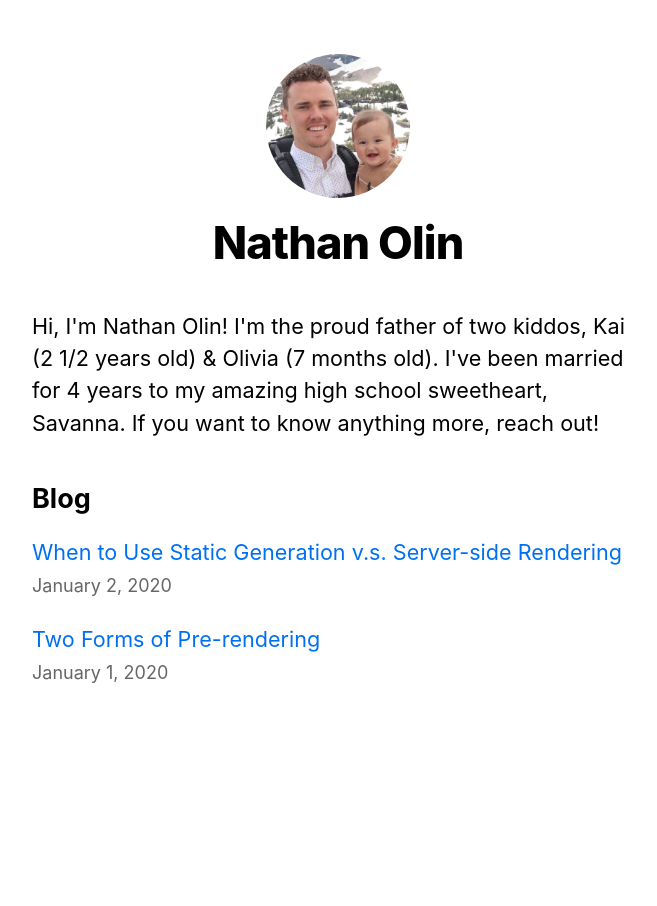
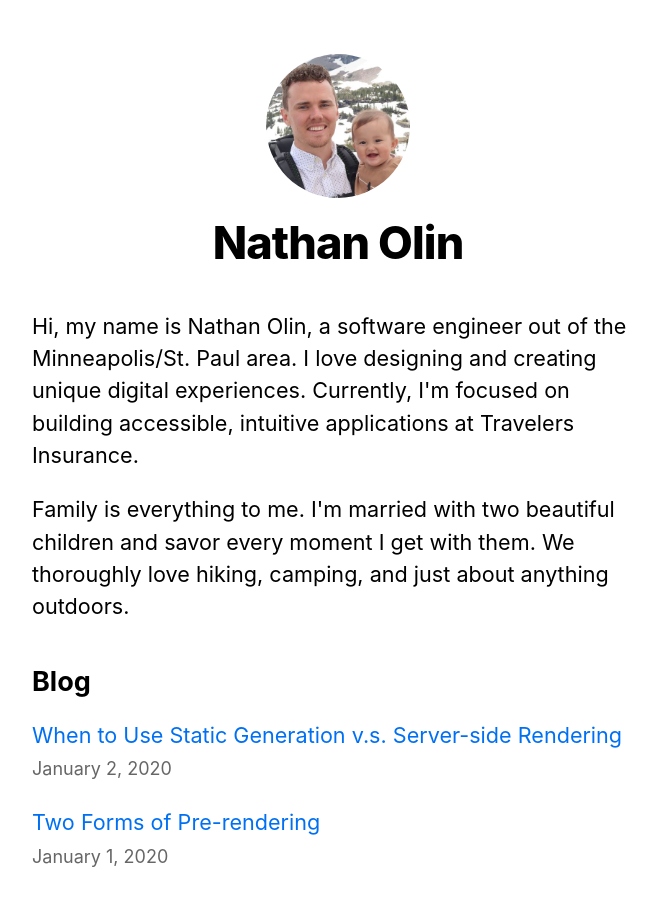
Before and after one commit to nateolin/Nathan-Olin-Portfolio, a Next.js app: page / in a window 1280 px wide. Shown: the top 906 px of the page, without its empty margins (302-959 px from the left). Before the commit the page ends 800 px from the top, so only its background shows below. Built offline with nearby package versions, Linux system fonts and the light colour scheme.

Commit message:
feat: change bio & site title

```diff
--- a/components/layout.js
+++ b/components/layout.js
@@ -5,7 +5,7 @@ import utilStyles from "../styles/utils.module.css";
 import Link from "next/link";
 
 const name = "Nathan Olin";
-export const siteTitle = "Next.js Sample Website";
+export const siteTitle = "Nathan Olin - Portfolio";
 
 export default function Layout({ children, home }) {
   return (
--- a/pages/index.js
+++ b/pages/index.js
@@ -22,10 +22,15 @@ export default function Home({ allPostsData }) {
       </Head>
       <section className={utilStyles.headingMd}>
         <p>
-          Hi, I'm Nathan Olin! I'm the proud father of two kiddos, Kai (2 1/2
-          years old) & Olivia (7 months old). I've been married for 4 years to
-          my amazing high school sweetheart, Savanna. If you want to know
-          anything more, reach out!
+          Hi, my name is Nathan Olin, a software engineer out of the
+          Minneapolis/St. Paul area. I love designing and creating unique
+          digital experiences. Currently, I'm focused on building accessible,
+          intuitive applications at Travelers Insurance.
+        </p>
+        <p>
+          Family is everything to me. I'm married with two beautiful children
+          and savor every moment I get with them. We thoroughly love hiking,
+          camping, and just about anything outdoors.
         </p>
       </section>
       <section className={`${utilStyles.headingMd} ${utilStyles.padding1px}`}>
```
